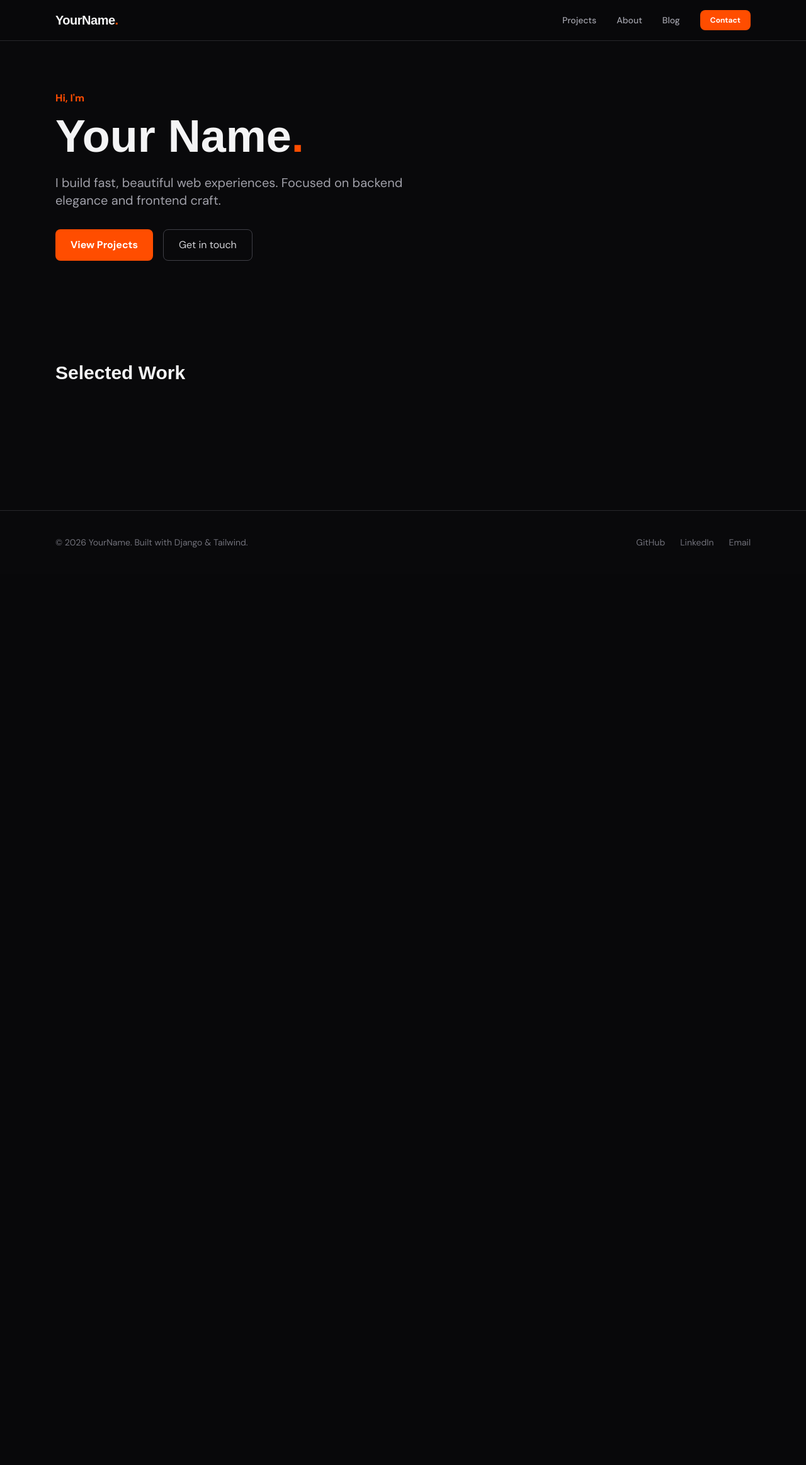
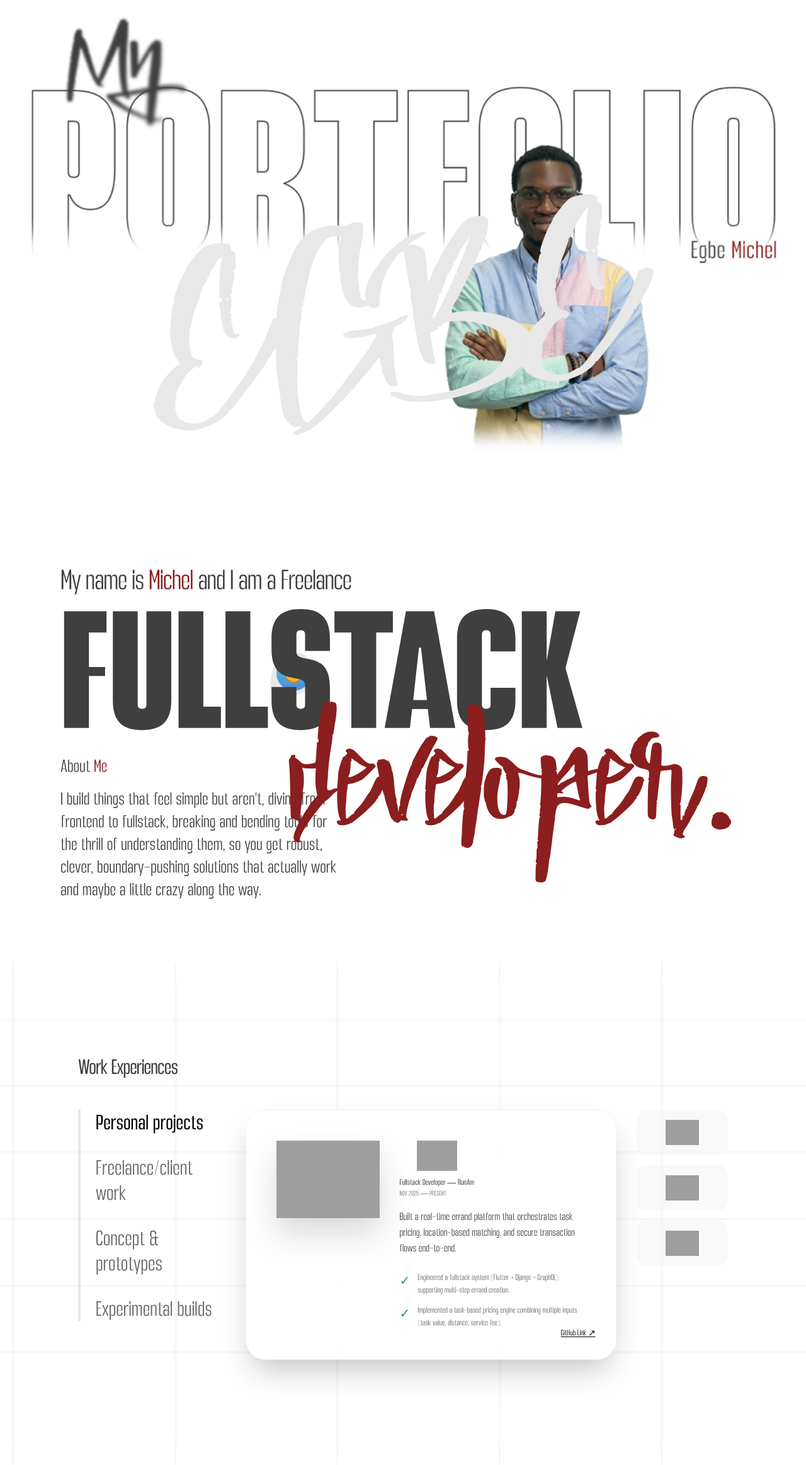
Before and after one commit to Egbemichel/molio, a Django app: page / in a window 1280 px wide. Shown: the whole page at 63% size. Before the commit the page ends 870 px from the top, so only its background shows below. Run offline with Django 5.2, Linux system fonts and the light colour scheme; data that the repository does not hold is empty; style sheets or scripts are compiled from the project's sources; grey boxes are pictures that could not be loaded.

Commit message:
feat:do project setup and add hero, about and work experience sections

```diff
--- a/myportfolio/config/settings/base.py
+++ b/myportfolio/config/settings/base.py
@@ -70,8 +70,8 @@
 USE_I18N = True
 USE_TZ = True
 
-STATIC_URL = "static/"
-STATICFILES_DIRS = [BASE_DIR / "static" / "dist"]
+STATIC_URL = "/static/"
+STATICFILES_DIRS = [BASE_DIR / "static"]
 STATIC_ROOT = BASE_DIR / "staticfiles"
 
 MEDIA_URL = "/media/"
--- a/myportfolio/static/src/css/main.css
+++ b/myportfolio/static/src/css/main.css
@@ -4,15 +4,47 @@
 
 @layer base {
   body {
-    @apply bg-zinc-950 text-zinc-100 font-body antialiased;
+    @apply bg-primary font-hagia;
   }
 }
 
+/* static/css/input.css */
 @layer components {
-  .btn-primary {
-    @apply inline-flex items-center gap-2 px-6 py-3 bg-accent text-white font-semibold rounded-lg hover:opacity-90 transition;
-  }
-  .section {
-    @apply max-w-6xl mx-auto px-6 py-20;
-  }
+    .project-card {
+        @apply bg-white/80 backdrop-blur-sm rounded-[2rem] shadow-2xl border border-gray-100;
+    }
+    .tech-pill {
+        @apply bg-gray-100/50 rounded-2xl p-4 flex items-center justify-center transition-transform hover:scale-105;
+    }
 }
+
+/* Regular / Normal (400) */
+@font-face {
+    font-family: 'HagiaPro';
+    src: url('/static/fonts/HagiaPro-Regular.otf') format('truetype');
+    font-weight: 400;
+    font-style: normal;
+}
+
+/* Medium (500) */
+@font-face {
+    font-family: 'HagiaPro';
+    src: url('/static/fonts/HagiaPro-Medium.otf') format('truetype');
+    font-weight: 500;
+    font-style: normal;
+}
+
+/* ExtraBold (800) */
+@font-face {
+    font-family: 'HagiaPro';
+    src: url('/static/fonts/HagiaPro-ExtraBold.otf') format('truetype');
+    font-weight: 800;
+    font-style: normal;
+}
+
+@font-face {
+    font-family: 'Geisha';
+    src: url('/static/fonts/Geisha.ttf') format('truetype');
+    font-weight: normal;
+    font-style: normal;
+}
--- a/myportfolio/tailwind.config.js
+++ b/myportfolio/tailwind.config.js
@@ -6,12 +6,17 @@
   ],
   theme: {
     extend: {
+      colors: {
+        dark: '#3F3F3F',
+        primary: '#E8E8E8',
+        accent: '#8B1E1E',
+      },
       fontFamily: {
-        display: ['"Cabinet Grotesk"', 'sans-serif'],
-        body: ['"DM Sans"', 'sans-serif'],
+        hagia: ['HagiaPro', 'sans-serif'],
+        geisha: ['Geisha', 'serif'],
       },
-      colors: {
-        accent: '#FF4D00',
+      spacing: {
+        'figma-margin': '60px',
       },
     },
   },
--- a/myportfolio/templates/base.html
+++ b/myportfolio/templates/base.html
@@ -4,16 +4,14 @@
 <head>
   <meta charset="UTF-8">
   <meta name="viewport" content="width=device-width, initial-scale=1.0">
-  <title>{% block title %}Your Name — Portfolio{% endblock %}</title>
+  <title>{% block title %}EgbeMichel — molio{% endblock %}</title>
   <link rel="preconnect" href="https://fonts.googleapis.com">
   <link href="https://fonts.googleapis.com/css2?family=DM+Sans:wght@400;500;700&display=swap" rel="stylesheet">
   <link rel="stylesheet" href="{% static 'dist/css/main.css' %}">
   {% block extra_head %}{% endblock %}
 </head>
-<body>
-  {% include "components/navbar.html" %}
+<body class="bg-primary antialiased" >
   <main>{% block content %}{% endblock %}</main>
-  {% include "components/footer.html" %}
   <script type="module" src="{% static 'src/js/main.js' %}"></script>
   {% block extra_js %}{% endblock %}
 </body>
--- /dev/null
+++ b/myportfolio/templates/components/about_section.html
@@ -0,0 +1,41 @@
+{% load static %}
+<section class="bg-white flex items-center justify-center p-8 md:p-24 overflow-hidden">
+    <img src="{% static 'images/icon.png' %}"
+         alt="my favorite smiling emoji"
+         class="absolute left-[465px] top-[1070px] -translate-x-1/2 -translate-y-1/2 z-0
+                h-[41px] w-[41px] md:h-[71px] md:w-[71px]
+                object-contain object-center">
+    <div class="max-w-[90rem] w-full relative">
+
+        <div class="mb-2">
+            <p class="font-hagia font-regular text-dark text-[35px] md:text-5xl tracking-tight">
+                My name is <span class="text-accent">Michel</span> and I am a Freelance
+            </p>
+        </div>
+
+        <div class="relative">
+            <h2 class="font-hagia font-extrabold text-dark text-[175px] md:text-[18rem] leading-[0.8] uppercase ">
+                Fullstack
+            </h2>
+
+            <span class="absolute -bottom-72 right-0 md:right-10 lg:-right-[3px] font-geisha text-accent text-[10vw] md:text-[18rem] lowercase  pointer-events-none">
+                developer.
+            </span>
+        </div>
+
+        <div class="mt-12 md:mt-4 grid grid-cols-1 md:grid-cols-12">
+            <div class="md:col-start-1 md:col-end-6">
+                <h3 class="font-hagia text-dark text-2xl md:text-3xl mb-4">
+                    About <span class="text-accent">Me</span>
+                </h3>
+                <p class="font-hagia text-dark text-4xl md:text-3xl leading-relaxed ">
+                    I build things that feel simple but aren't, diving from
+                    frontend to fullstack, breaking and bending tools for the
+                    thrill of understanding them, so you get robust, clever,
+                    boundary-pushing solutions that actually work and
+                    maybe a little crazy along the way.
+                </p>
+            </div>
+        </div>
+    </div>
+</section>
--- /dev/null
+++ b/myportfolio/templates/components/hero.html
@@ -0,0 +1,21 @@
+{% load static %}
+
+<section class="relative w-full min-h-screen overflow-hidden bg-white flex items-center justify-center">
+
+    <img src="{% static 'images/portfolio_hero_base.png' %}"
+         alt="Hero Background"
+         class="absolute left-1/2 top-1/2 -translate-x-1/2 -translate-y-1/2 z-0
+                min-w-full min-h-full max-h-screen
+                object-contain object-center">
+
+    <div class="relative z-10 w-full h-full flex items-center justify-center pointer-events-none">
+
+        <h1 class="font-geisha text-[30vw] md:text-[35vw] leading-none tracking-tighter
+                   text-primary select-none
+                   transform -rotate-[7.6deg] translate-y-[30%] translate-x-[-2%]">
+            EGBE
+        </h1>
+
+    </div>
+
+</section>
--- a/myportfolio/templates/components/navbar.html
+++ /dev/null
@@ -1,19 +0,0 @@
-{% load static %}
-<nav id="navbar" class="fixed top-0 w-full z-50 bg-zinc-950/80 backdrop-blur border-b border-zinc-800 transition-shadow">
-  <div class="max-w-6xl mx-auto px-6 py-4 flex items-center justify-between">
-    <a href="/" class="font-display font-bold text-xl tracking-tight">YourName<span class="text-accent">.</span></a>
-    <button id="menu-toggle" class="md:hidden text-zinc-400 hover:text-white">☰</button>
-    <ul class="hidden md:flex items-center gap-8 text-sm font-medium text-zinc-400">
-      <li><a href="/#projects" class="hover:text-white transition">Projects</a></li>
-      <li><a href="/#about" class="hover:text-white transition">About</a></li>
-      <li><a href="/blog/" class="hover:text-white transition">Blog</a></li>
-      <li><a href="/contact/" class="btn-primary text-xs px-4 py-2">Contact</a></li>
-    </ul>
-  </div>
-  <ul id="mobile-menu" class="hidden md:hidden px-6 pb-4 flex flex-col gap-4 text-sm text-zinc-400">
-    <li><a href="/#projects">Projects</a></li>
-    <li><a href="/#about">About</a></li>
-    <li><a href="/blog/">Blog</a></li>
-    <li><a href="/contact/">Contact</a></li>
-  </ul>
-</nav>
--- /dev/null
+++ b/myportfolio/templates/components/work_section.html
@@ -0,0 +1,78 @@
+{% load static %}
+
+<section class="relative min-h-screen w-full flex items-center justify-center p-8 md:p-16 overflow-hidden bg-white">
+
+    <img src="{% static 'images/grid-background.png' %}"
+         alt="grid background"
+         class="absolute inset-0 w-full h-full object-cover opacity-30 pointer-events-none z-0">
+
+    <div class="max-w-[100rem] w-full relative z-10 px-[60px]">
+
+        <header class="mb-12">
+            <h2 class="font-hagia font-medium text-dark text-4xl tracking-tight">
+                Work Experiences
+            </h2>
+        </header>
+
+        <div class="grid grid-cols-1 md:grid-cols-12 gap-8 items-start">
+
+            <div class="md:col-span-3 flex flex-col space-y-8 border-l-4 border-app-accent/20 pl-6">
+                <a href="#" class="font-hagia text-4xl text-app-accent font-medium transition-colors">Personal projects</a>
+                <a href="#" class="font-hagia text-4xl text-app-dark opacity-60 hover:opacity-100 transition-opacity">Freelance/client work</a>
+                <a href="#" class="font-hagia text-4xl text-app-dark opacity-60 hover:opacity-100 transition-opacity">Concept & prototypes</a>
+                <a href="#" class="font-hagia text-4xl text-app-dark opacity-60 hover:opacity-100 transition-opacity">Experimental builds</a>
+            </div>
+
+            <div class="md:col-span-7 project-card p-8 md:p-12 flex flex-col md:flex-row gap-8 relative">
+
+                <div class="w-full md:w-1/3 flex-shrink-0">
+                    <img src="{% static 'images/runam-mockup.png' %}" alt="RunAm Mobile" class="w-full h-auto drop-shadow-2xl">
+                </div>
+
+                <div class="flex-grow">
+                    <div class="flex justify-between items-start mb-4">
+                        <div class="flex flex-col">
+                           <img src="{% static 'images/runam-logo.png' %}" alt="RunAm" class="h-12 w-auto object-contain mb-2">
+                           <p class="font-hagia font-medium text-sm text-app-dark opacity-70">Fullstack Developer — RunAm</p>
+                           <p class="font-hagia text-xs text-app-dark opacity-50 uppercase">Nov 2025 — present</p>
+                        </div>
+                    </div>
+
+                    <p class="font-hagia text-lg text-dark leading-snug mb-6">
+                        Built a real-time errand platform that orchestrates task pricing, location-based matching, and secure transaction flows end-to-end.
+                    </p>
+
+                    <ul class="space-y-3">
+                        <li class="flex items-start gap-3">
+                            <span class="text-green-600 text-xl">✓</span>
+                            <p class="font-hagia text-sm text-dark opacity-80">Engineered a fullstack system (Flutter + Django + GraphQL) supporting multi-step errand creation.</p>
+                        </li>
+                        <li class="flex items-start gap-3">
+                            <span class="text-green-600 text-xl">✓</span>
+                            <p class="font-hagia text-sm text-dark opacity-80">Implemented a task-based pricing engine combining multiple inputs (task value, distance, service fee).</p>
+                        </li>
+                    </ul>
+
+                    <a href="#" class="absolute bottom-8 right-8 font-hagia text-sm text-app-dark underline hover:opacity-100">GitHub Link ↗</a>
+                </div>
+            </div>
+
+            <div class="md:col-span-2 flex flex-col gap-4">
+                <div class="tech-pill">
+                    <img src="{% static 'images/flutter-logo.png' %}" class="h-10 w-auto" alt="Flutter">
+                </div>
+                <div class="tech-pill">
+                    <img src="{% static 'images/django-logo.png' %}" class="h-10 w-auto" alt="Django">
+                </div>
+                <div class="tech-pill">
+                    <img src="{% static 'images/graphql-logo.png' %}" class="h-10 w-auto" alt="GraphQL">
+                </div>
+
+                <button class="mt-4 bg-app-dark text-white rounded-3xl py-12 flex items-center justify-center hover:bg-app-accent transition-colors">
+                    <span class="text-4xl">❯</span>
+                </button>
+            </div>
+
+        </div>
+    </div>
+</section>
--- a/myportfolio/templates/core/home.html
+++ b/myportfolio/templates/core/home.html
@@ -1,29 +1,7 @@
 {% extends "base.html" %}
 {% block content %}
-<!-- Hero -->
-<section class="section pt-36">
-  <p class="text-accent font-semibold mb-3">Hi, I'm</p>
-  <h1 class="font-display font-bold text-5xl md:text-7xl leading-tight mb-6">
-    Your Name<span class="text-accent">.</span>
-  </h1>
-  <p class="text-zinc-400 text-xl max-w-xl mb-8">
-    I build fast, beautiful web experiences. Focused on backend elegance and frontend craft.
-  </p>
-  <div class="flex gap-4">
-    <a href="#projects" class="btn-primary">View Projects</a>
-    <a href="/contact/" class="px-6 py-3 border border-zinc-700 rounded-lg hover:border-accent transition text-zinc-300">
-      Get in touch
-    </a>
-  </div>
-</section>
 
-<!-- Projects -->
-<section id="projects" class="section">
-  <h2 class="font-display font-bold text-3xl mb-10">Selected Work</h2>
-  <div class="grid grid-cols-1 md:grid-cols-2 lg:grid-cols-3 gap-6">
-    {% for project in projects %}
-      {% include "components/project_card.html" %}
-    {% endfor %}
-  </div>
-</section>
+    {% include 'components/hero.html' %}
+    {% include 'components/about_section.html' %}
+    {% include 'components/work_section.html' %}
 {% endblock %}
```
Also changed, not shown: myportfolio/static/fonts/Geisha.ttf (added), myportfolio/static/fonts/HagiaPro-ExtraBold.otf (added), myportfolio/static/fonts/HagiaPro-Medium.otf (added), myportfolio/static/fonts/HagiaPro-Regular.otf (added), myportfolio/static/fonts/HagiaPro.ttf (added), myportfolio/static/images/grid-background.png (added), myportfolio/static/images/icon.png (added), myportfolio/static/images/portfolio_hero_base.png (added).
